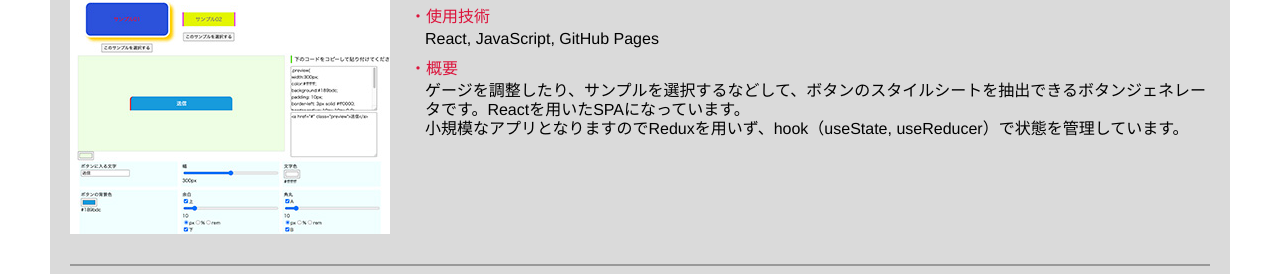
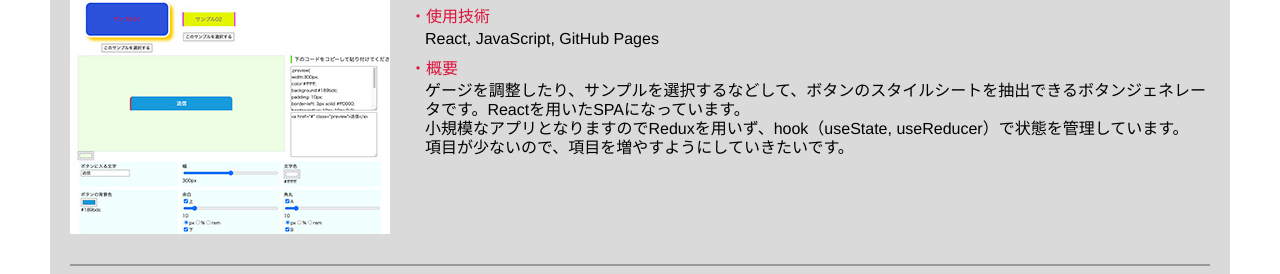
Before and after one commit to kensuke0518/myPortfolio1, a website built with webpack: page docs/index.html in a window 1280 px wide. Shown: the part 3675-3949 px from the top of the page. Built offline with nearby package versions, Linux system fonts and the light colour scheme.

Commit message:
ボタンジェネレータの修正点を追加

```diff
--- a/docs/index.html
+++ b/docs/index.html
@@ -133,6 +133,7 @@
                                         <dd class="p-explan__list-def__desc">
                                             <p>ゲージを調整したり、サンプルを選択するなどして、ボタンのスタイルシートを抽出できるボタンジェネレータです。Reactを用いたSPAになっています。</p>
                                             <p>小規模なアプリとなりますのでReduxを用いず、hook（useState, useReducer）で状態を管理しています。</p>
+                                            <p>項目が少ないので、項目を増やすようにしていきたいです。</p>
                                         </dd>
                                     </dl>
                                 </div>
```
